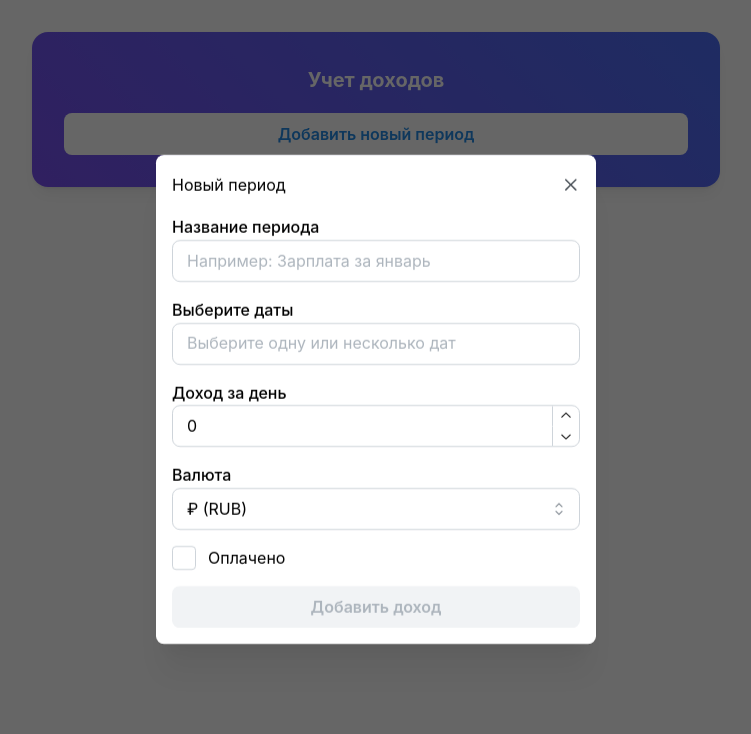
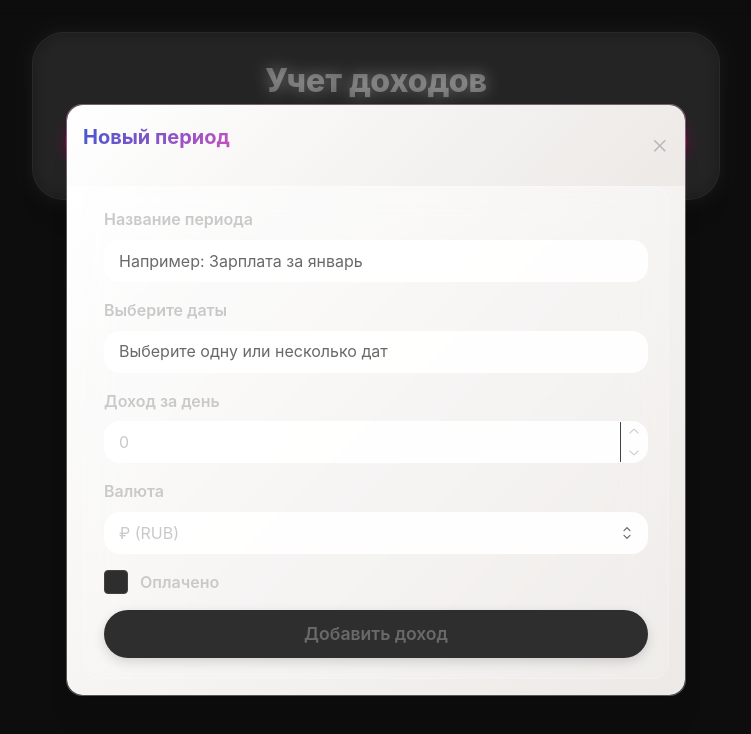
Before and after one commit to I-Atlas/coin-manager, a React (Vite) app: page / in a window 1280 px wide. Both pictures are taken after a click on the button "Добавить новый период". Shown: the top 734 px of the page, without its empty margins (264-1015 px from the left). Built offline with nearby package versions, Linux system fonts and the light colour scheme.

Commit message:
design chanhges

```diff
--- a/src/App.tsx
+++ b/src/App.tsx
@@ -2,13 +2,41 @@ import "@mantine/core/styles.css";
 import "@mantine/dates/styles.css";
 import "@mantine/notifications/styles.css";
 
-import { MantineProvider } from "@mantine/core";
+import { ColorSchemeScript, createTheme, MantineProvider } from "@mantine/core";
+import { DatesProvider } from "@mantine/dates";
 import { Router } from "./Router";
+
+const theme = createTheme({
+  primaryColor: "bright-pink",
+  colors: {
+    "bright-pink": [
+      "#F0BBDD",
+      "#ED9BCF",
+      "#EC7CC3",
+      "#ED5DB8",
+      "#F13EAF",
+      "#F71FA7",
+      "#FF00A1",
+      "#E00890",
+      "#C50E82",
+      "#AD1374",
+    ],
+  },
+});
 
 export default function App() {
   return (
-    <MantineProvider>
-      <Router />
-    </MantineProvider>
+    <>
+      <ColorSchemeScript defaultColorScheme="dark" forceColorScheme="dark" />
+      <MantineProvider
+        defaultColorScheme="dark"
+        forceColorScheme="dark"
+        theme={theme}
+      >
+        <DatesProvider settings={{ locale: "ru-RU" }}>
+          <Router />
+        </DatesProvider>
+      </MantineProvider>
+    </>
   );
 }
--- a/src/components/income/IncomeForm.tsx
+++ b/src/components/income/IncomeForm.tsx
@@ -2,13 +2,14 @@ import {
   Button,
   Checkbox,
   NumberInput,
+  Paper,
   Select,
   Stack,
   TextInput,
 } from "@mantine/core";
 import { DatePickerInput } from "@mantine/dates";
 import { UseFormReturnType } from "@mantine/form";
-import { CURRENCIES, GRADIENTS } from "../../constants";
+import { CURRENCIES, GLASS_EFFECT, GRADIENTS, SHADOWS } from "../../constants";
 import { IncomeFormValues } from "../../types";
 
 interface IncomeFormProps {
@@ -26,15 +27,37 @@ export function IncomeForm({
   isEditing,
   onSubmit,
 }: IncomeFormProps) {
+  const inputStyles = {
+    input: {
+      background: "rgba(255, 255, 255, 0.9)",
+      borderRadius: "1rem",
+      border: "1px solid rgba(255, 255, 255, 0.2)",
+      fontSize: "1rem",
+      transition: "all 0.2s ease",
+      "&:focus": {
+        background: "white",
+        transform: "translateY(-2px)",
+        boxShadow: SHADOWS.card,
+      },
+    },
+    label: {
+      fontSize: "1rem",
+      fontWeight: 600,
+      marginBottom: "0.5rem",
+    },
+  };
+
   return (
+    <Paper p="lg" radius="lg" style={GLASS_EFFECT}>
       <form onSubmit={onSubmit}>
-      <Stack>
+        <Stack gap="md">
           <TextInput
             label="Название периода"
             placeholder="Например: Зарплата за январь"
             {...form.getInputProps("periodName")}
-          radius="md"
+            radius="xl"
             size="md"
+            styles={inputStyles}
           />
 
           <DatePickerInput
@@ -44,43 +67,76 @@ export function IncomeForm({
             value={selectedDates}
             onChange={setSelectedDates}
             clearable
-          radius="md"
+            radius="xl"
             size="md"
+            styles={inputStyles}
+            mx="auto"
+            w="100%"
           />
 
           <NumberInput
             label="Доход за день"
             placeholder="Введите сумму за день"
             {...form.getInputProps("dailyAmount")}
-          radius="md"
+            radius="xl"
             size="md"
+            styles={inputStyles}
           />
 
           <Select
             label="Валюта"
             data={CURRENCIES}
             {...form.getInputProps("currency")}
-          radius="md"
+            radius="xl"
             size="md"
+            styles={{
+              ...inputStyles,
+              dropdown: {
+                borderRadius: "1rem",
+                border: "1px solid rgba(255, 255, 255, 0.2)",
+                background: "rgba(255, 255, 255, 0.95)",
+              },
+            }}
           />
 
           <Checkbox
             label="Оплачено"
             {...form.getInputProps("isPaid", { type: "checkbox" })}
             size="md"
+            styles={{
+              input: {
+                cursor: "pointer",
+                "&:checked": {
+                  background: `linear-gradient(45deg, ${GRADIENTS.success.from}, ${GRADIENTS.success.to})`,
+                  borderColor: "transparent",
+                },
+              },
+              label: {
+                fontSize: "1rem",
+                fontWeight: 600,
+                cursor: "pointer",
+              },
+            }}
           />
 
           <Button
             type="submit"
             disabled={selectedDates.length === 0}
-          radius="md"
+            radius="xl"
             size="md"
-          gradient={GRADIENTS.income}
             variant="gradient"
+            gradient={GRADIENTS.button}
+            style={{
+              boxShadow: SHADOWS.button,
+              height: "3rem",
+              fontSize: "1.1rem",
+              fontWeight: 600,
+            }}
           >
             {isEditing ? "Сохранить изменения" : "Добавить доход"}
           </Button>
         </Stack>
       </form>
+    </Paper>
   );
 }
--- a/src/components/income/TotalIncome.tsx
+++ b/src/components/income/TotalIncome.tsx
@@ -1,5 +1,5 @@
-import { Paper, Stack, Text } from "@mantine/core";
-import { CURRENCY_SYMBOLS, GRADIENTS } from "../../constants";
+import { Group, Paper, Stack, Text } from "@mantine/core";
+import { CURRENCY_SYMBOLS, GLASS_EFFECT, GRADIENTS } from "../../constants";
 
 interface TotalIncomeProps {
   totalsByCurrency: Record<string, number>;
@@ -8,19 +8,29 @@ interface TotalIncomeProps {
 export function TotalIncome({ totalsByCurrency }: TotalIncomeProps) {
   return (
     <Paper
-      shadow="sm"
-      p="md"
-      radius="md"
-      bg={`linear-gradient(${GRADIENTS.income.deg}deg, ${GRADIENTS.income.from}, ${GRADIENTS.income.to})`}
+      shadow="lg"
+      p="xl"
+      radius="lg"
+      style={{
+        ...GLASS_EFFECT,
+        background: `linear-gradient(${GRADIENTS.income.deg}deg, ${GRADIENTS.income.from}, ${GRADIENTS.income.to})`,
+      }}
     >
-      <Stack gap="xs">
-        <Text size="lg" fw={700} c="white">
-          Общий доход:
+      <Stack gap="md">
+        <Text size="xl" fw={800} c="white" ta="center">
+          Общий доход
         </Text>
         {Object.entries(totalsByCurrency).map(([currency, total]) => (
-          <Text key={currency} fw={600} c="white" size="xl">
-            {total} {CURRENCY_SYMBOLS[currency]}
-          </Text>
+          <Paper key={currency} p="md" radius="md" style={GLASS_EFFECT}>
+            <Group justify="space-between" align="center">
+              <Text fw={700} size="lg" c="white">
+                {currency}:
+              </Text>
+              <Text fw={800} size="xl" c="white">
+                {total} {CURRENCY_SYMBOLS[currency]}
+              </Text>
+            </Group>
+          </Paper>
         ))}
       </Stack>
     </Paper>
--- a/src/constants/index.ts
+++ b/src/constants/index.ts
@@ -13,7 +13,22 @@ export const CURRENCY_SYMBOLS: Record<string, string> = {
 };
 
 export const GRADIENTS: Record<string, MantineGradient> = {
-  header: { from: "#7950f2", to: "#4c6ef5", deg: 45 },
-  income: { from: "#12b886", to: "#15aabf", deg: 45 },
-  paper: { from: "#e9ecef", to: "#f8f9fa", deg: 45 },
+  header: { from: "#4158D0", to: "#C850C0", deg: 135 },
+  income: { from: "#0093E9", to: "#80D0C7", deg: 160 },
+  paper: { from: "#8EC5FC", to: "#E0C3FC", deg: 180 },
+  success: { from: "#00B09B", to: "#96C93D", deg: 90 },
+  warning: { from: "#FF416C", to: "#FF4B2B", deg: 120 },
+  card: { from: "#FFFFFF", to: "#ECE9E6", deg: 135 },
+  button: { from: "#4158D0", to: "#C850C0", deg: 45 },
 };
+
+export const SHADOWS = {
+  card: "0 8px 16px rgba(0, 0, 0, 0.1)",
+  button: "0 4px 12px rgba(0, 0, 0, 0.15)",
+};
+
+export const GLASS_EFFECT = {
+  background: "rgba(255, 255, 255, 0.15)",
+  backdropFilter: "blur(20px)",
+  border: "1px solid rgba(255, 255, 255, 0.18)",
+};
--- /dev/null
+++ b/src/index.css
@@ -0,0 +1,11 @@
+:root[data-mantine-color-scheme="dark"] {
+  --mantine-color-body: var(--mantine-color-dark-9);
+}
+
+:root[data-mantine-color-scheme="light"] {
+  --mantine-color-body: var(--mantine-color-white);
+}
+
+body {
+  background-color: var(--mantine-color-body);
+}
--- a/src/main.tsx
+++ b/src/main.tsx
@@ -1,6 +1,7 @@
 import { StrictMode } from "react";
 import { createRoot } from "react-dom/client";
 import App from "./App";
+import "./index.css";
 
 createRoot(document.getElementById("root")!).render(
   <StrictMode>
--- a/src/pages/Home.page.tsx
+++ b/src/pages/Home.page.tsx
@@ -4,7 +4,7 @@ import { useEffect, useState } from "react";
 import { IncomeCard } from "../components/income/IncomeCard";
 import { IncomeForm } from "../components/income/IncomeForm";
 import { TotalIncome } from "../components/income/TotalIncome";
-import { GRADIENTS } from "../constants";
+import { GLASS_EFFECT, GRADIENTS, SHADOWS } from "../constants";
 import { IncomeEntry, IncomeFormValues } from "../types";
 import {
   loadFromLocalStorage,
@@ -107,14 +107,23 @@ export function HomePage() {
   return (
     <Container size="sm" py="xl">
       <Paper
-        shadow="sm"
+        shadow="lg"
         p="xl"
-        mb="md"
-        radius="lg"
-        bg={`linear-gradient(${GRADIENTS.header.deg}deg, ${GRADIENTS.header.from}, ${GRADIENTS.header.to})`}
+        mb="xl"
+        radius="xl"
+        style={{
+          ...GLASS_EFFECT,
+          // background: `linear-gradient(${GRADIENTS.header.deg}deg, ${GRADIENTS.header.from}, ${GRADIENTS.header.to})`,
+        }}
       >
-        <Stack>
-          <Text size="xl" fw={700} ta="center" c="white">
+        <Stack gap="lg">
+          <Text
+            size="2rem"
+            fw={800}
+            ta="center"
+            c="white"
+            style={{ textShadow: "0 2px 4px rgba(0,0,0,0.2)" }}
+          >
             Учет доходов
           </Text>
 
@@ -125,10 +134,12 @@ export function HomePage() {
               setEditingEntry(null);
               setIsModalOpen(true);
             }}
-            variant="white"
-            radius="md"
-            size="md"
+            // variant="gradient"
+            // gradient={GRADIENTS.button}
+            radius="xl"
+            size="lg"
             fullWidth
+            style={{ boxShadow: SHADOWS.button }}
           >
             Добавить новый период
           </Button>
@@ -143,10 +154,38 @@ export function HomePage() {
           form.reset();
           setSelectedDates([]);
         }}
-        title={editingEntry ? "Редактировать период" : "Новый период"}
-        radius="md"
-        size="md"
+        title={
+          <Text
+            size="xl"
+            fw={700}
+            variant="gradient"
+            gradient={GRADIENTS.header}
+            mb="md"
+          >
+            {editingEntry ? "Редактировать период" : "Новый период"}
+          </Text>
+        }
+        radius="lg"
+        size="lg"
         centered
+        overlayProps={{
+          blur: 8,
+          opacity: 0.55,
+        }}
+        styles={{
+          body: {
+            background: `linear-gradient(${GRADIENTS.card.deg}deg, ${GRADIENTS.card.from}, ${GRADIENTS.card.to})`,
+            borderRadius: "0 0 1rem 1rem",
+          },
+          header: {
+            background: `linear-gradient(${GRADIENTS.card.deg}deg, ${GRADIENTS.card.from}, ${GRADIENTS.card.to})`,
+            borderRadius: "1rem 1rem 0 0",
+          },
+          content: {
+            ...GLASS_EFFECT,
+            borderRadius: "1rem",
+          },
+        }}
       >
         <IncomeForm
           form={form}
@@ -158,10 +197,24 @@ export function HomePage() {
       </Modal>
 
       {incomeEntries.length > 0 && (
-        <Paper shadow="sm" p="xl" radius="lg">
-          <Stack>
-            <Text size="lg" fw={700}>
-              История доходов:
+        <Paper
+          shadow="lg"
+          p="xl"
+          radius="xl"
+          style={{
+            ...GLASS_EFFECT,
+            // background: `linear-gradient(${GRADIENTS.card.deg}deg, ${GRADIENTS.card.from}, ${GRADIENTS.card.to})`,
+          }}
+        >
+          <Stack gap="lg">
+            <Text
+              size="xl"
+              fw={800}
+              variant="gradient"
+              gradient={GRADIENTS.header}
+              ta="center"
+            >
+              История доходов
             </Text>
             {incomeEntries.map((entry) => (
               <IncomeCard
```
Also changed, not shown: src/components/income/IncomeCard.tsx (+59 -16 lines). Lines whose indentation alone changed are shown as unchanged.
